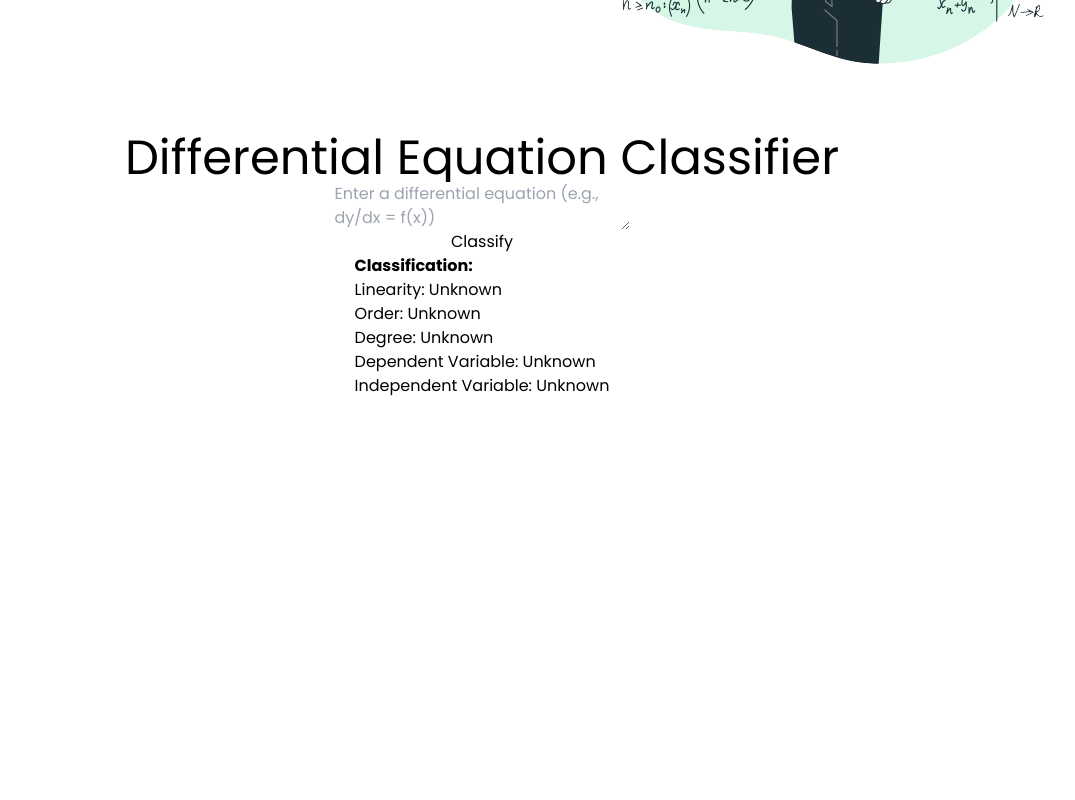
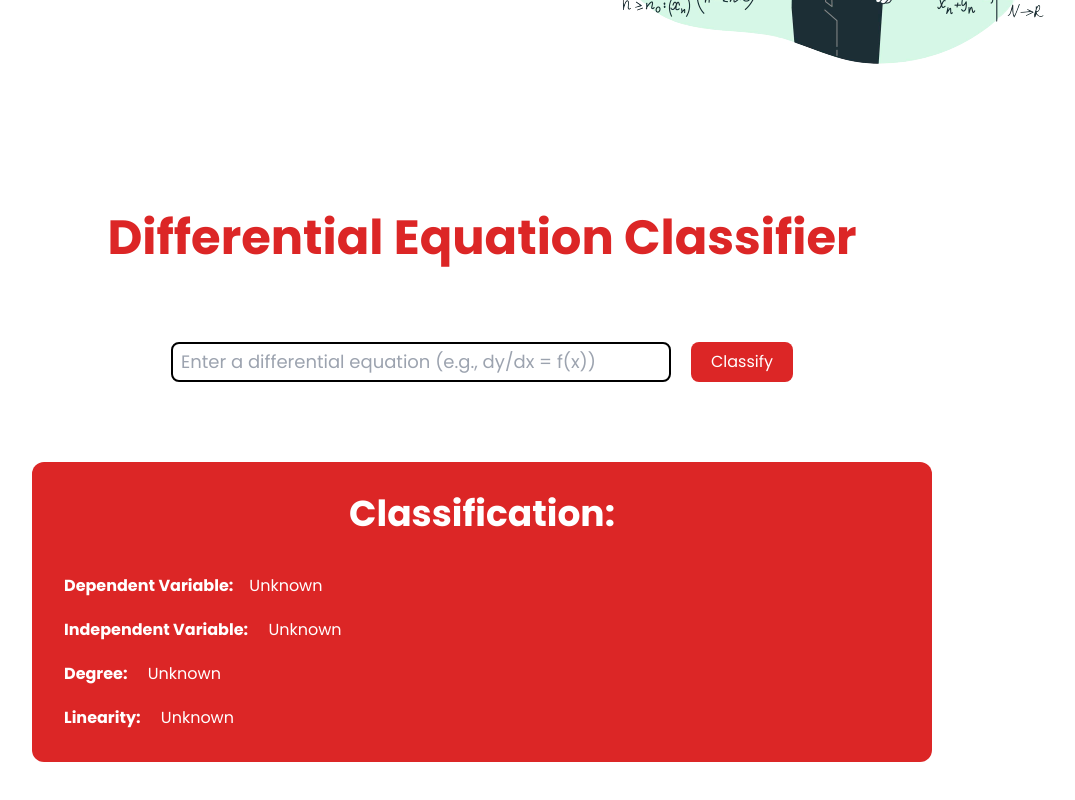
Before and after one commit to AndreJarl/DifferentialEquationsSolver, a React (Vite) app: page / in a window 1280 px wide. Shown: the part 466-1266 px from the top of the page, without its empty margins (158-1233 px from the left). Before the commit the page ends 864 px from the top, so only its background shows below. Built offline with nearby package versions, Linux system fonts and the light colour scheme.

Commit message:
designed classi

```diff
--- a/src/components/Classi.jsx
+++ b/src/components/Classi.jsx
@@ -7,7 +7,6 @@ class Classi extends Component {
       equation: '',
       classification: {
         linearity: 'Unknown',
-        order: 'Unknown',
         degree: 'Unknown',
         dependentVariable: 'Unknown',
         independentVariable: 'Unknown',
@@ -19,19 +18,17 @@ class Classi extends Component {
     const equation = this.state.equation.toLowerCase();
 
     // Check for keywords to classify the equation
-    const isLinear = equation.includes('d') && equation.includes('y') && !equation.includes('y^');
-    const isNonlinear = equation.includes('y') && equation.includes('x');
-    const order = equation.split('d').length - 1;
+    const isLinear = equation.includes('d') && equation.includes('y');
+    const isNonlinear = equation.includes(/\^([4-9]|\d{2,})/);
     const dependentVariable = equation.includes('y') ? 'y' : 'Unknown';
     const independentVariable = equation.includes('x') ? 'x' : 'Unknown';
 
     const degreeMatch = equation.match(/y\^\d+/);
-    const degree = degreeMatch ? degreeMatch[0].match(/\d+/)[0] : 'Unknown';
+    const degree = degreeMatch ? degreeMatch[0].match(/\d+/)[0] : '1';
 
     this.setState({
       classification: {
         linearity: isLinear ? 'Linear' : (isNonlinear ? 'Nonlinear' : 'Unknown'),
-        order: order > 0 ? order : 'Unknown',
         degree,
         dependentVariable,
         independentVariable,
@@ -47,22 +44,25 @@ class Classi extends Component {
     const { classification } = this.state;
 
     return (
-      <div className='flex justify-center items-center flex-col'>
-        <h2 className='text-center text-5xl'>Differential Equation Classifier</h2>
-        <textarea
-          placeholder="Enter a differential equation (e.g., dy/dx = f(x))"
-          value={this.state.equation}
-          onChange={this.handleInputChange}
-        />
-        <button onClick={this.classifyEquation}>Classify</button>
-        <div>
-          <strong>Classification:</strong>
-          <ul>
-            <li>Linearity: {classification.linearity}</li>
-            <li>Order: {classification.order}</li>
-            <li>Degree: {classification.degree}</li>
-            <li>Dependent Variable: {classification.dependentVariable}</li>
-            <li>Independent Variable: {classification.independentVariable}</li>
+      <div className='flex justify-center items-center flex-col mb-10'>
+        <h2 className='text-center text-5xl font-bold py-20 text-red-600'>Differential Equation Classifier</h2>
+      <div className='flex gap-5 pb-10'>
+      <textarea
+            placeholder="Enter a differential equation (e.g., dy/dx = f(x))"
+            value={this.state.equation}
+            onChange={this.handleInputChange}
+            className="border-2 border-black w-[500px] h-10 resize-none text-lg pt-1 pl-2 rounded-lg"
+          />
+        <button className='bg-red-600 px-5 rounded-lg text-white font-semi' onClick={this.classifyEquation}>Classify</button>
+      </div>
+
+        <div className='mt-10 bg-red-600 rounded-xl w-[900px] p-8 text-white'>
+          <p className='text-center pb-10 font-bold text-4xl'>Classification:</p>
+          <ul className='flex gap-5 flex-col'>
+            <li><span className='font-bold pr-4'>Dependent Variable:</span>{classification.dependentVariable}</li>
+            <li><span className='font-bold pr-4'>Independent Variable:</span> {classification.independentVariable}</li>
+            <li><span className='font-bold pr-4'>Degree:</span> {classification.degree}</li>
+            <li><span className='font-bold pr-4'>Linearity:</span> {classification.linearity}</li>
           </ul>
         </div>
       </div>
```
